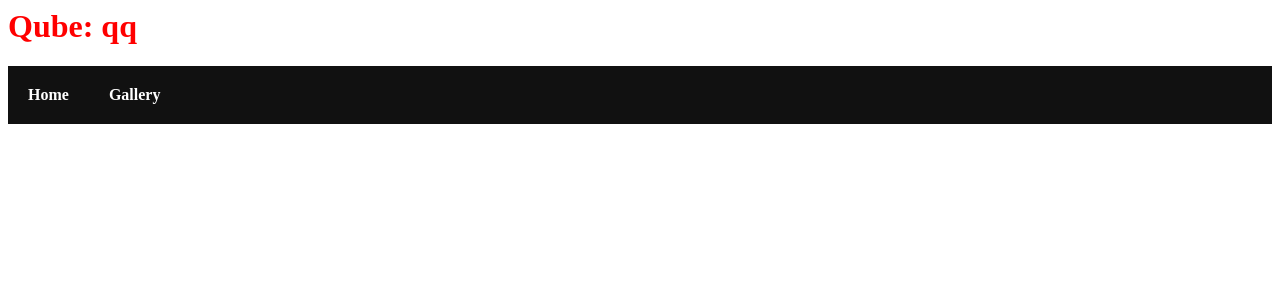
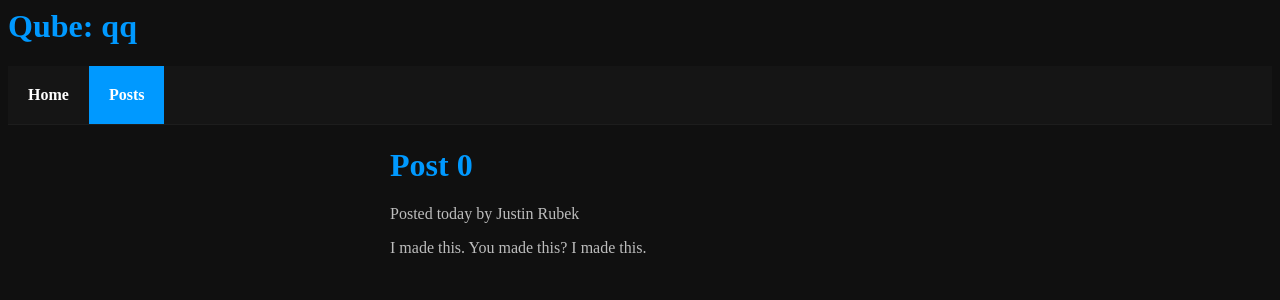
Before and after one commit to justinrubek/qubic, a React app: page /#/posts/0 in a window 1280 px wide. Shown: the top 300 px of the page. Built offline with nearby package versions, Linux system fonts and the light colour scheme.

Commit message:
Made specific Posts component to route to posts specific views

```diff
--- a/src/App.jsx
+++ b/src/App.jsx
@@ -1,15 +1,27 @@
 import React from "react";
 import { Route, HashRouter } from "react-router-dom";
 
-import styles from "./app.css";
+import common_styles from "./css/common.css";
+import styles from "./css/app.css";
 
 import NavBar from "./NavBar";
 import Home from "./Home";
-import GalleryView from "./GalleryView";
+import Posts from "./Posts";
 
 export default class App extends React.Component {
   constructor(props) {
     super(props);
+  }
+
+  setBodyClassName() {
+    var orig = document.body.className;
+    console.log("pizza");
+    console.log(orig);
+    document.body.className = orig + (orig ? " " : "") + styles.body;
+  }
+
+  componentDidMount() {
+    this.setBodyClassName();
   }
 
   render() {
@@ -20,8 +32,8 @@ export default class App extends React.Component {
         exact: true
       },
       {
-        text: "Gallery",
-        link: "/gallery"
+        text: "Posts",
+        link: "/posts"
       }
     ];
 
@@ -30,9 +42,9 @@ export default class App extends React.Component {
         <div className={styles.app}>
           <h1>Qube: qq</h1>
           <NavBar items={navItems} />
-          <div className="content">
+          <div className={common_styles.content}>
             <Route exact path="/" component={Home} />
-            <Route path="/gallery" component={GalleryView} />
+            <Route path="/posts" component={Posts} />
           </div>
         </div>
       </HashRouter>
--- a/src/GalleryView.jsx
+++ /dev/null
@@ -1,15 +0,0 @@
-import React from "react";
-
-export default class Home extends React.Component {
-  constructor(props) {
-    super(props);
-  }
-
-  render() {
-    return (
-      <div>
-        <p>Nothing here</p>
-      </div>
-    );
-  }
-}
--- a/src/NavBar.jsx
+++ b/src/NavBar.jsx
@@ -1,7 +1,7 @@
 import React from "react";
 import { NavLink } from "react-router-dom";
 
-import style from "./navbar.css";
+import style from "./css/navbar.css";
 
 export default class NavBar extends React.Component {
   constructor(props) {
@@ -27,9 +27,9 @@ export default class NavBar extends React.Component {
     });
 
     return (
-      <div className={style.navbar}>
+      <nav className={style.navbar}>
         <ul>{links}</ul>
-      </div>
+      </nav>
     );
   }
 }
--- /dev/null
+++ b/src/PostPage.jsx
@@ -0,0 +1,40 @@
+import React from "react";
+
+function generatePost(postId) {
+  return {
+    title: "Post " + postId,
+    content: "I made this. You made this? I made this.",
+    author: "Justin Rubek",
+    datePosted: "today"
+  };
+}
+
+export default class PostsView extends React.Component {
+  constructor(props) {
+    super(props);
+
+    let params = props.match.params;
+
+    let postId = params.postId;
+
+    // Do API call for posts
+    // But definitely not here, use the componentWillMount function or whatever it was
+    this.state = {
+      post: generatePost(postId)
+    };
+  }
+
+  render() {
+    const { post } = this.state;
+
+    return (
+      <div>
+        <h1>{post.title}</h1>
+        <p>
+          Posted {post.datePosted} by {post.author}
+        </p>
+        <p>{post.content}</p>
+      </div>
+    );
+  }
+}
--- /dev/null
+++ b/src/Posts.jsx
@@ -0,0 +1,20 @@
+import React from "react";
+import { Switch, Route } from "react-router-dom";
+
+import PostsView from "./PostsView";
+import PostPage from "./PostPage";
+
+export default class Posts extends React.Component {
+  constructor(props) {
+    super(props);
+  }
+
+  render() {
+    return (
+      <Switch>
+        <Route exact path="/posts" component={PostsView} />
+        <Route path="/posts/:postId" component={PostPage} />
+      </Switch>
+    );
+  }
+}
--- /dev/null
+++ b/src/PostsView.jsx
@@ -0,0 +1,37 @@
+import React from "react";
+
+import { Link } from "react-router-dom";
+
+var i = 0;
+function generatePost() {
+  return {
+    id: i,
+    title: "Post " + i++
+  };
+}
+
+export default class PostsView extends React.Component {
+  constructor(props) {
+    super(props);
+
+    // Do API call for posts
+
+    this.state = {
+      posts: [generatePost(), generatePost()]
+    };
+  }
+
+  render() {
+    const { posts } = this.state;
+
+    let postCards = posts.map(post => {
+      let routeTo = "/posts/" + post.id;
+      return (
+        <div>
+          <Link to={routeTo}>{post.title}</Link>
+        </div>
+      );
+    });
+    return <div>{postCards}</div>;
+  }
+}
--- a/src/app.css
+++ /dev/null
@@ -1,7 +0,0 @@
-.app p {
-  color: blue;
-}
-
-.app h1 {
-  color: red;
-}
--- /dev/null
+++ b/src/css/app.css
@@ -0,0 +1,11 @@
+.app p {
+  color: #BDBDBD;
+}
+
+.app h1 {
+  color: #09F;
+}
+
+.body {
+  background-color: #101010;
+}
--- /dev/null
+++ b/src/css/common.css
@@ -0,0 +1,4 @@
+.content {
+  max-width: 500px;
+  margin: auto;
+}
--- a/src/navbar.css
+++ b/src/css/navbar.css
@@ -1,6 +1,7 @@
 .navbar ul {
-  background-color: #111;
+  background-color: #151515;
   padding: 0;
+  border-bottom: 1px solid #1d1d1d;
 }
 
 .navbar li {
```
Also changed, not shown: src/Home.jsx (+7 -1 lines).
